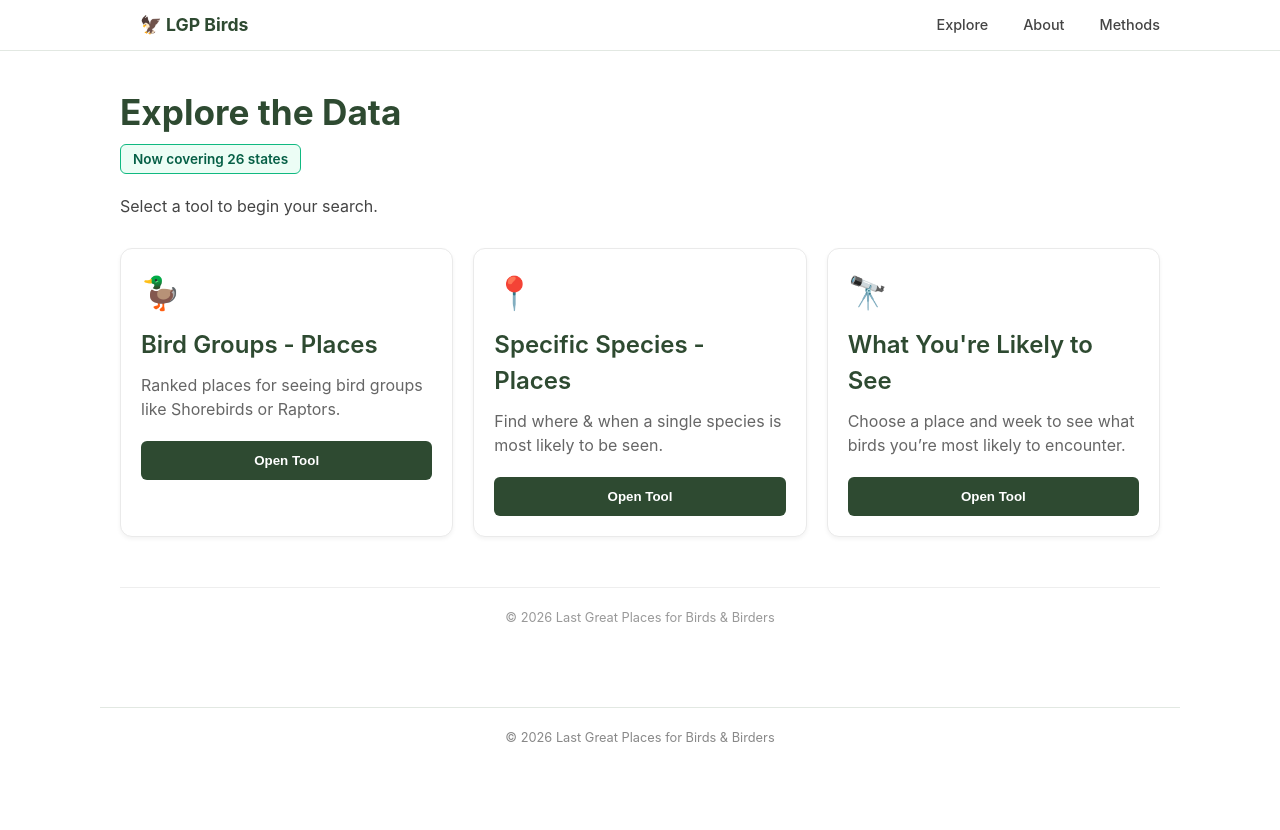
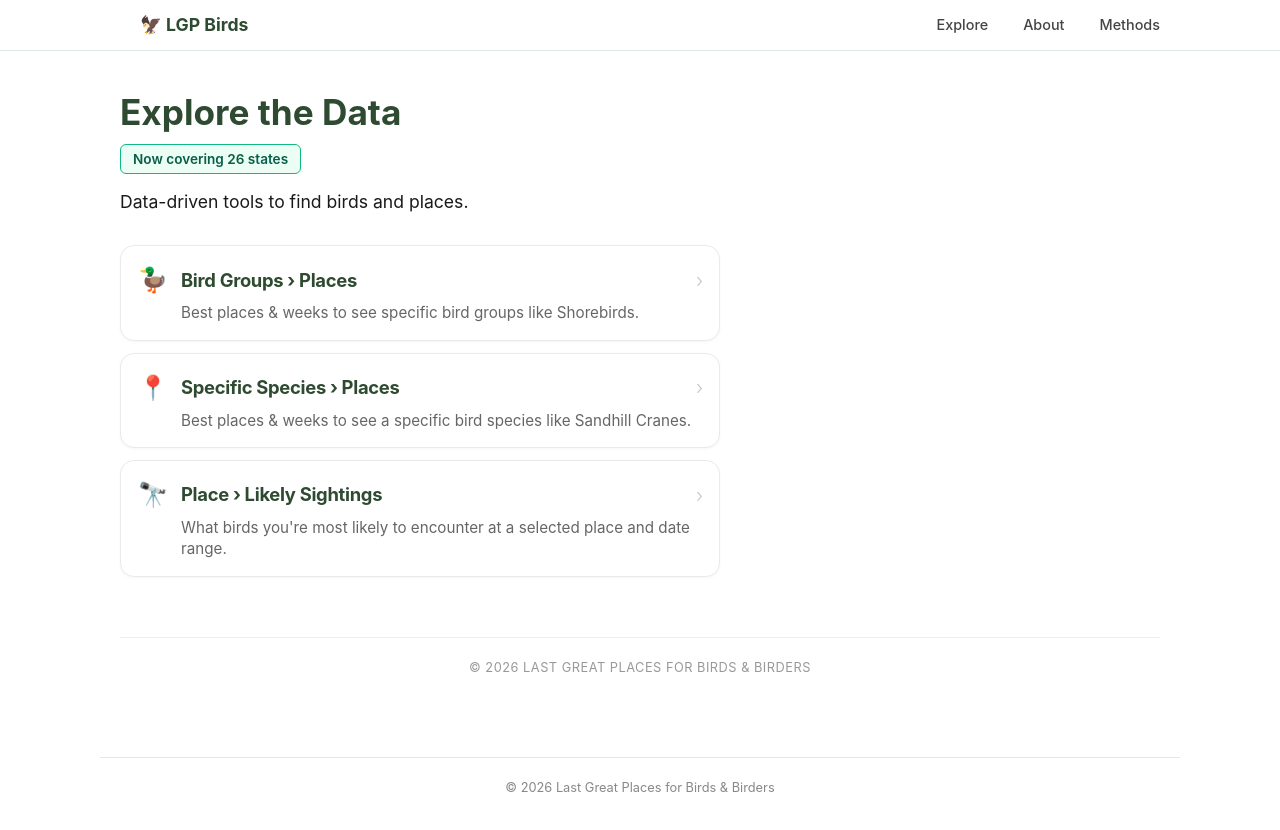
Before and after one commit to lastgreatplaces/LGP-Birds, a Next.js app: page /explore in a window 1280 px wide. Shown: the top 830 px of the page. Before the commit the page ends 800 px from the top, so only its background shows below. Built offline with nearby package versions, Linux system fonts and the light colour scheme.

Commit message:
gemini redo Explore page after lots of discussion

```diff
--- a/app/explore/page.tsx
+++ b/app/explore/page.tsx
@@ -3,20 +3,20 @@ import Link from 'next/link';
 export default function ExploreHub() {
   const tools = [
     {
-      title: "Bird Groups - Places",
-      desc: "Ranked places for seeing bird groups like Shorebirds or Raptors.",
+      title: "Bird Groups › Places",
+      desc: "Best places & weeks to see specific bird groups like Shorebirds.",
       link: "/explore/places_for_groups",
       icon: "🦆"
     },
     {
-      title: "Specific Species - Places",
-      desc: "Find where & when a single species is most likely to be seen.",
+      title: "Specific Species › Places",
+      desc: "Best places & weeks to see a specific bird species like Sandhill Cranes.",
       link: "/explore/places_for_species",
       icon: "📍"
     },
     {
-      title: "What You're Likely to See",
-      desc: "Choose a place and week to see what birds you’re most likely to encounter.",
+      title: "Place › Likely Sightings",
+      desc: "What birds you're most likely to encounter at a selected place and date range.",
       link: "/explore/species_at_places",
       icon: "🔭"
     }
@@ -24,9 +24,10 @@ export default function ExploreHub() {
 
   return (
     <div className="container" style={{ paddingTop: '40px', paddingLeft: '15px', paddingRight: '15px' }}>
+
+      {/* --- HEADER SECTION --- */}
       <h1 style={{ marginBottom: '10px' }}>Explore the Data</h1>
 
-      {/* --- COMPACT 1-LINE COVERAGE BADGE --- */}
       <div style={{
         display: 'inline-block',
         backgroundColor: '#ecfdf5',
@@ -36,58 +37,112 @@ export default function ExploreHub() {
         fontSize: '0.85rem',
         fontWeight: '600',
         border: '1px solid #10b981',
-        marginBottom: '20px',
+        marginBottom: '15px',
         whiteSpace: 'nowrap'
       }}>
         Now covering 26 states
       </div>
-      {/* -------------------------------------- */}
 
-      <p style={{ marginBottom: '30px', color: '#444' }}>Select a tool to begin your search.</p>
+      <p style={{
+        marginBottom: '30px',
+        color: '#1a1a1a',
+        fontSize: '1.1rem',
+        fontWeight: '400'
+      }}>
+        Data-driven tools to find birds and places.
+      </p>
 
+      {/* --- IPHONE-FRIENDLY CLICKABLE CARDS --- */}
       <div style={{
-        display: 'grid',
-        gridTemplateColumns: 'repeat(auto-fit, minmax(280px, 1fr))',
-        gap: '20px'
+        display: 'flex',
+        flexDirection: 'column',
+        gap: '12px',
+        maxWidth: '600px' // Keeps it tight on desktop, full width on mobile
       }}>
         {tools.map((tool) => (
-          <div key={tool.title} className="card" style={{
+          <Link
+            key={tool.title}
+            href={tool.link}
+            style={{ textDecoration: 'none', color: 'inherit' }}
+          >
+            <div className="tool-card" style={{
               display: 'flex',
               flexDirection: 'column',
-            alignItems: 'flex-start',
-            padding: '20px',
+              padding: '16px',
               border: '1px solid #eaeaea',
-            borderRadius: '12px',
+              borderRadius: '14px',
               backgroundColor: '#fff',
-            boxShadow: '0 2px 4px rgba(0,0,0,0.05)'
+              boxShadow: '0 1px 3px rgba(0,0,0,0.04)',
+              cursor: 'pointer',
+              transition: 'background-color 0.1s ease'
             }}>
-            <div style={{ fontSize: '2rem', marginBottom: '10px' }}>{tool.icon}</div>
 
-            <h2 style={{ color: '#2e4a31', margin: '0 0 10px 0', fontSize: '1.5rem' }}>{tool.title}</h2>
+              {/* Top Row: Icon, Title, and Chevron */}
+              <div style={{
+                display: 'flex',
+                alignItems: 'center',
+                justifyContent: 'space-between',
+                marginBottom: '4px'
+              }}>
+                <div style={{ display: 'flex', alignItems: 'center', gap: '12px' }}>
+                  <span style={{ fontSize: '1.5rem', width: '32px', textAlign: 'center' }}>
+                    {tool.icon}
+                  </span>
+                  <h2 style={{
+                    color: '#2e4a31',
+                    margin: 0,
+                    fontSize: '1.15rem',
+                    fontWeight: '700',
+                    letterSpacing: '-0.3px'
+                  }}>
+                    {tool.title}
+                  </h2>
+                </div>
+                <span style={{ color: '#c4c4c6', fontSize: '1.2rem', fontWeight: '300' }}>
+                  ›
+                </span>
+              </div>
 
-            <p style={{ color: '#666', marginBottom: '20px', lineHeight: '1.5' }}>{tool.desc}</p>
-
-            <Link href={tool.link} style={{ width: '100%', textDecoration: 'none' }}>
-              <button style={{
-                backgroundColor: '#2e4a31',
-                color: 'white',
-                padding: '12px 24px',
-                borderRadius: '6px',
-                border: 'none',
-                fontWeight: 'bold',
-                cursor: 'pointer',
-                width: '100%' // Makes button easier to tap on mobile
+              {/* Bottom Row: Description (Indented to match title) */}
+              <p style={{
+                color: '#666',
+                margin: '0 0 0 44px',
+                fontSize: '0.95rem',
+                lineHeight: '1.4',
+                fontWeight: '400'
               }}>
-                Open Tool
-              </button>
+                {tool.desc}
+              </p>
+            </div>
           </Link>
-          </div>
         ))}
       </div>
 
-      <footer style={{ marginTop: '50px', padding: '20px 0', borderTop: '1px solid #eee', textAlign: 'center', color: '#999', fontSize: '0.8rem' }}>
-        © 2026 Last Great Places for Birds & Birders
+      {/* --- FOOTER --- */}
+      <footer style={{
+        marginTop: '60px',
+        padding: '20px 0',
+        borderTop: '1px solid #eee',
+        textAlign: 'center',
+        color: '#999',
+        fontSize: '0.8rem',
+        letterSpacing: '0.5px'
+      }}>
+        © 2026 LAST GREAT PLACES FOR BIRDS & BIRDERS
       </footer>
+
+      {/* Adding a small style tag for the active "press" state on iPhone */}
+      <style jsx global>{`
+        .tool-card:active {
+          background-color: #f2f2f7 !important;
+          transform: scale(0.98);
+        }
+        @media (hover: hover) {
+          .tool-card:hover {
+            border-color: #d1d1d6;
+          }
+        }
+      `}</style>
     </div>
   );
 }
```
Lines whose indentation alone changed are shown as unchanged.
